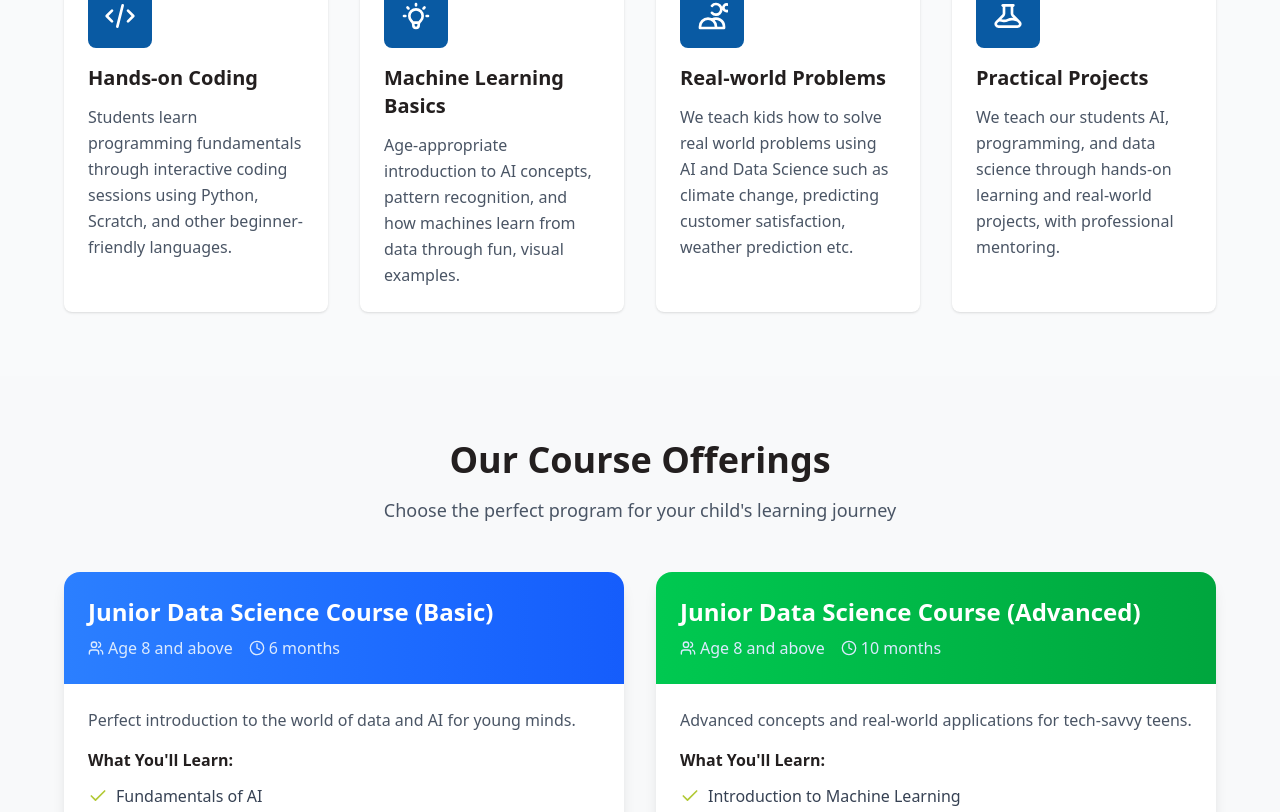
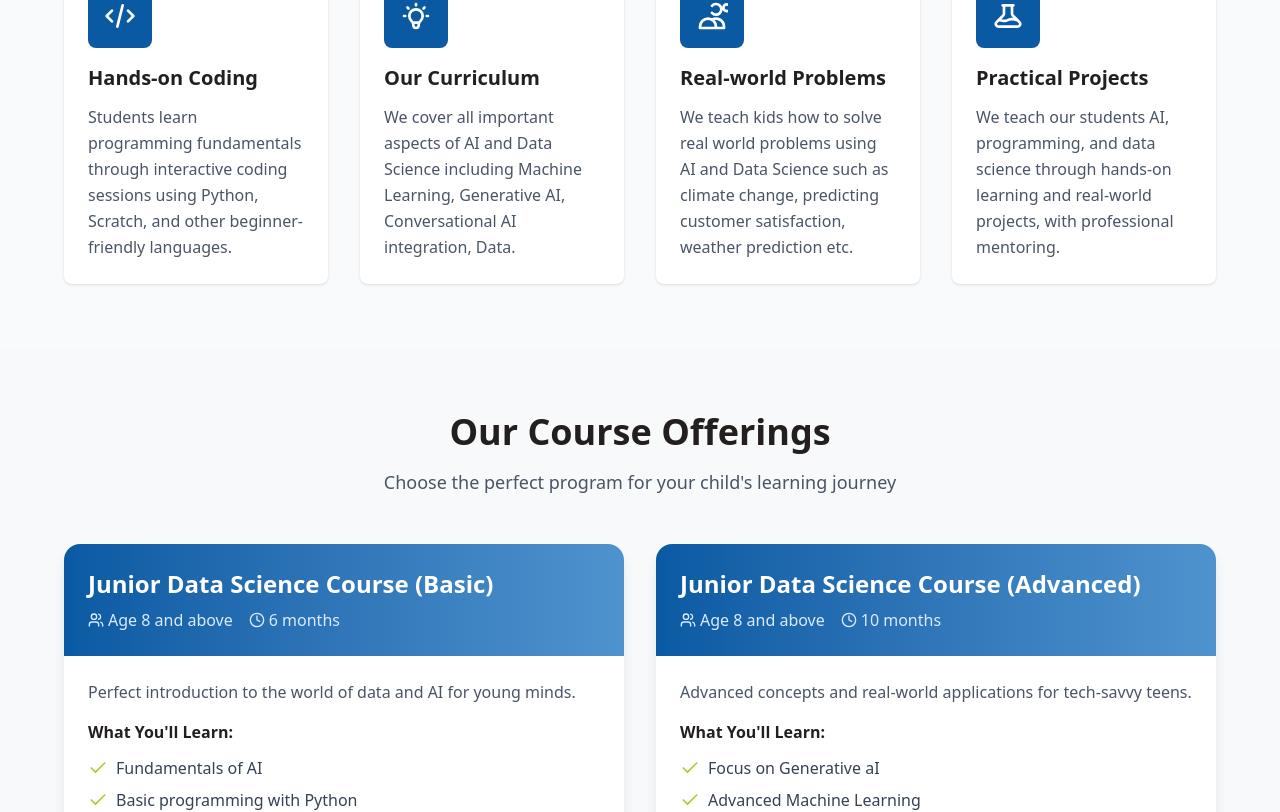
Before and after one commit to tecGrwLtd/tecgrw-website, a React (Vite) app: page /solutions/ai-education in a window 1280 px wide. Shown: the part 789-1601 px from the top of the page. Built offline with nearby package versions, Linux system fonts and the light colour scheme.

Commit message:
style: AI education page

```diff
--- a/src/pages/AIEducation.jsx
+++ b/src/pages/AIEducation.jsx
@@ -17,8 +17,8 @@ const AIEducation = () => {
       )
     },
     {
-      title: "Machine Learning Basics",
-      description: "Age-appropriate introduction to AI concepts, pattern recognition, and how machines learn from data through fun, visual examples.",
+      title: "Our Curriculum",
+      description: "We cover all important aspects of AI and Data Science including Machine Learning, Generative AI, Conversational AI integration, Data.",
       icon: (
         <svg className="w-8 h-8" fill="none" stroke="currentColor" viewBox="0 0 24 24">
           <path strokeLinecap="round" strokeLinejoin="round" strokeWidth={2} d="M9.663 17h4.673M12 3v1m6.364 1.636l-.707.707M21 12h-1M4 12H3m3.343-5.657l-.707-.707m2.828 9.9a5 5 0 117.072 0l-.548.547A3.374 3.374 0 0014 18.469V19a2 2 0 11-4 0v-.531c0-.895-.356-1.754-.988-2.386l-.548-.547z" />
@@ -55,13 +55,13 @@ const AIEducation = () => {
       registrationForm: "https://docs.google.com/forms/d/e/1FAIpQLSdQMhmEISvSXM2qI-mHns269IgREN7o1kY2bRkUCAsGlfWcWA/viewform?usp=sharing&ouid=100715152190629375156",
       highlights: [
         'Fundamentals of AI',
-        'Basic programming with Scratch & Python basics',
+        'Basic programming with Python',
         'Data interpretation and storytelling',
         'Simple AI projects',
         'Maths and statistics for Data Science'
       ],
       description: 'Perfect introduction to the world of data and AI for young minds.',
-      color: 'from-blue-500 to-blue-600'
+      color: 'from-[#095aa3] to-[#4f93ce]'
     },
     {
       id: 'advanced',
@@ -71,15 +71,16 @@ const AIEducation = () => {
       duration: '10 months',
       registrationForm: "https://docs.google.com/forms/d/e/1FAIpQLSc5IMwTs30V963zyKcqjS_KUUUCebYHr7-QRke314GLi6PscA/viewform?usp=sharing&ouid=100715152190629375156",
       highlights: [
-        'Introduction to Machine Learning',
+        'Focus on Generative aI',
+        'Advanced Machine Learning',
         'Programming in Python',
         'Principles of Data Science',
-        'AI projects & real applications',
+        'AI projects',
         'Conversational AI integration',
         'Advanced Maths and Statistics for Data Science'
       ],
       description: 'Advanced concepts and real-world applications for tech-savvy teens.',
-      color: 'from-green-500 to-green-600'
+      color: 'from-[#095aa3] to-[#4f93ce]'
     }
   ];
 
```
